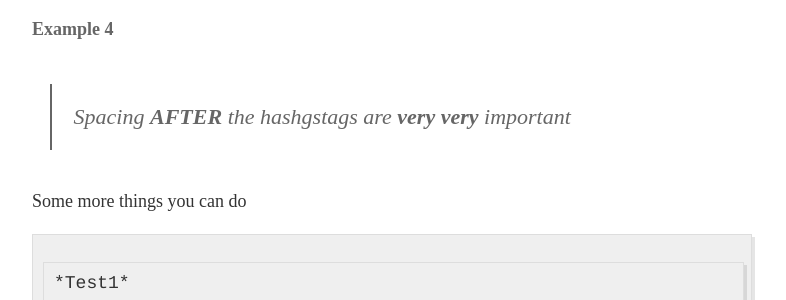
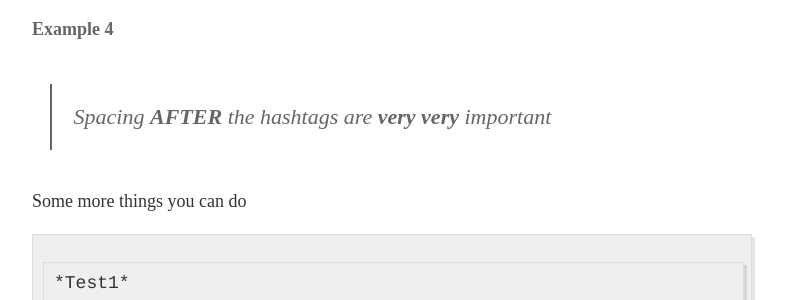
Before and after one commit to Jasperabez/TrackerBoi, a Jekyll site: the page built from _posts/2019-10-16-Hans.md, in a window 1280 px wide and 900 px high, scrolled down 607 px. Shown: the part 156-456 px from the top of the window, without its empty margins (248-1034 px from the left). Built offline with Jekyll 4.4.1, drawn with Linux system fonts in a browser that asks for light colours.

```diff
--- a/_posts/2019-10-16-Hans.md
+++ b/_posts/2019-10-16-Hans.md
@@ -24,7 +24,7 @@
 
 #### Example 4
 
-> Spacing **AFTER** the hashgstags are **very very** important
+> Spacing **AFTER** the hashtags are **very very** important
 
 Some more things you can do
 
```
